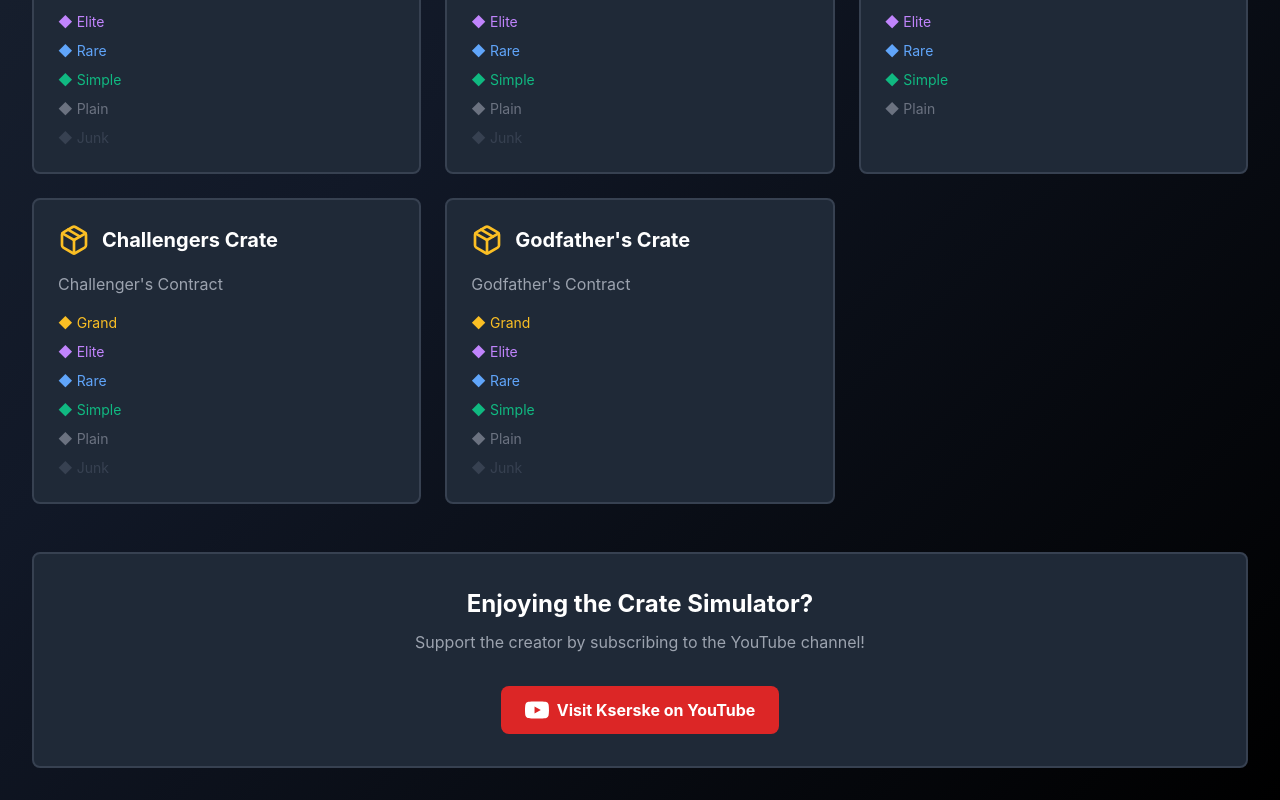
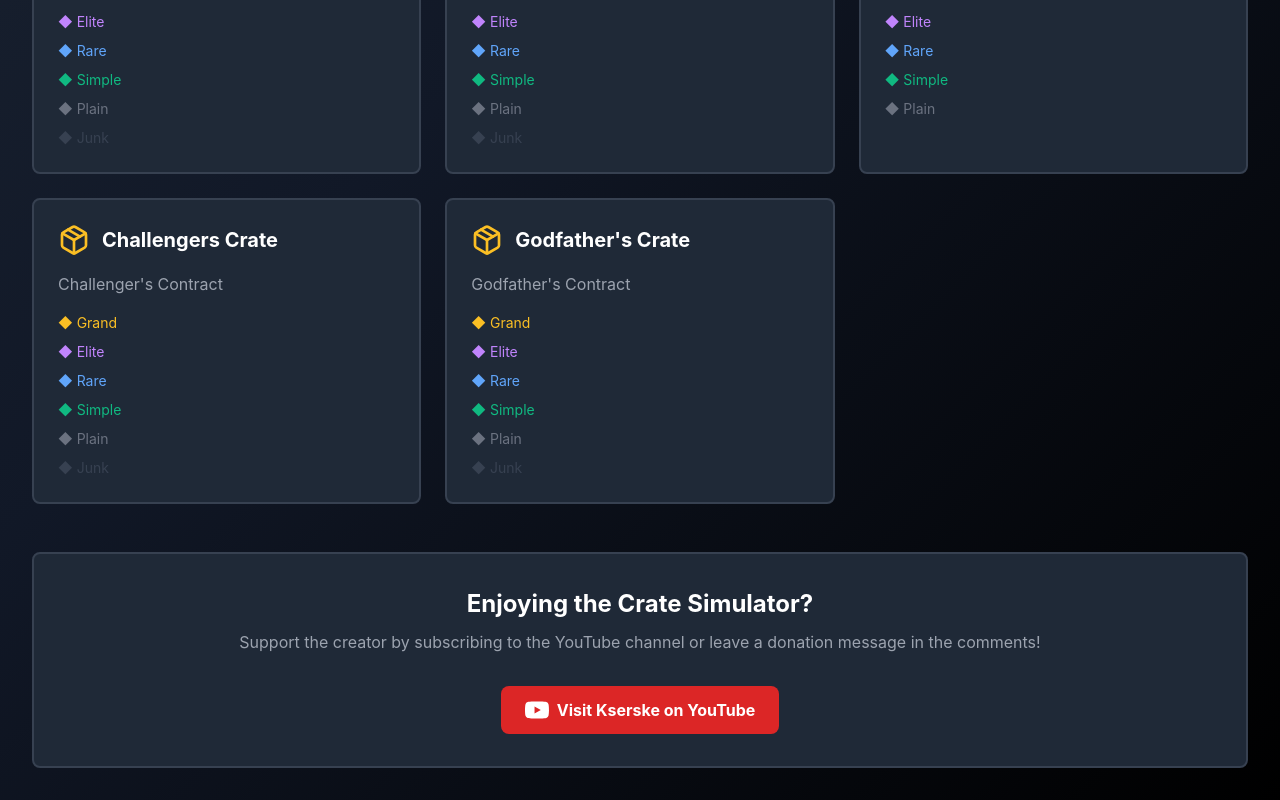
Before and after one commit to kserske/crate-simulator, a React (Create React App) app: page / in a window 1280 px wide. Shown: the part 987-1787 px from the top of the page. Built offline with nearby package versions, Linux system fonts and the light colour scheme.

Commit message:
edit message

```diff
--- a/src/App.js
+++ b/src/App.js
@@ -425,7 +425,7 @@ const CrateSimulator = () => {
           <div style={styles.footer}>
             <h3 style={{ fontSize: '1.5rem', fontWeight: 'bold', marginBottom: '0.5rem' }}>Enjoying the Crate Simulator?</h3>
             <p style={{ color: '#9ca3af', marginBottom: '1rem' }}>
-              Support the creator by subscribing to the YouTube channel!
+              Support the creator by subscribing to the YouTube channel or leave a donation message in the comments!
             </p>
             <a
               href="https://www.youtube.com/c/Kserske"
```
